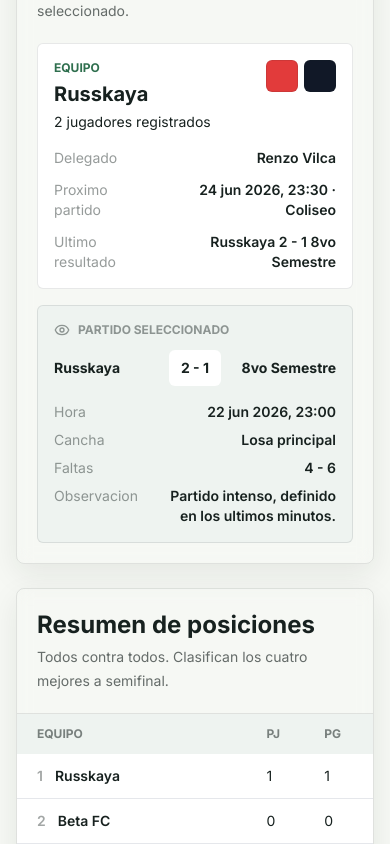
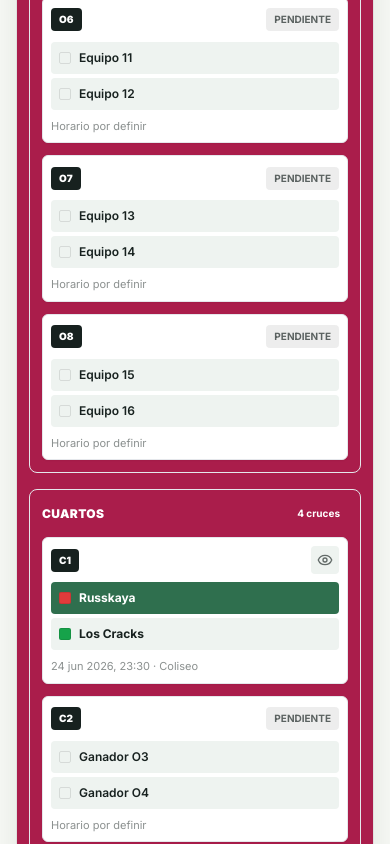
Before and after one commit to Aquiles-ryp360/campeonato-full, a Next.js app: page / in a window 390 px wide. Shown: the part 2033-2877 px from the top of the page. Built offline with nearby package versions, Linux system fonts and the light colour scheme.

Commit message:
Add mobile fixture bracket layout

```diff
--- a/src/components/public-dashboard.tsx
+++ b/src/components/public-dashboard.tsx
@@ -290,8 +290,18 @@ function KnockoutBracket({
   const bracket = buildBracket(eventTeams, eventMatches);
 
   return (
-    <div className="overflow-x-auto bg-[#aa1d4b] p-4 text-white sm:p-5">
-      <div className="min-w-[1120px] rounded-lg border border-white/12 bg-[#c02657] p-4 shadow-inner">
+    <div className="bg-[#aa1d4b] text-white">
+      <MobileKnockoutBracket
+        bracket={bracket}
+        eventTeams={eventTeams}
+        selectedMatchId={selectedMatchId}
+        selectedTeamId={selectedTeamId}
+        onSelectMatch={onSelectMatch}
+        onSelectTeam={onSelectTeam}
+      />
+
+      <div className="hidden overflow-x-auto p-4 sm:p-5 lg:block">
+        <div className="min-w-[1120px] rounded-lg border border-white/12 bg-[#c02657] p-4 shadow-inner">
         <div className="mb-4 grid grid-cols-[150px_150px_150px_1fr_150px_150px_150px] items-center gap-4 text-center text-[11px] font-black uppercase tracking-wide text-white/84">
           <BracketStageLabel>Octavos</BracketStageLabel>
           <BracketStageLabel>Cuartos</BracketStageLabel>
@@ -420,7 +430,134 @@ function KnockoutBracket({
           </BracketColumn>
         </div>
       </div>
+      </div>
     </div>
+  );
+}
+
+function MobileKnockoutBracket({
+  bracket,
+  eventTeams,
+  selectedMatchId,
+  selectedTeamId,
+  onSelectMatch,
+  onSelectTeam
+}: {
+  bracket: ReturnType<typeof buildBracket>;
+  eventTeams: Team[];
+  selectedMatchId?: string;
+  selectedTeamId?: string;
+  onSelectMatch: (match: Match) => void;
+  onSelectTeam: (team: Team) => void;
+}) {
+  return (
+    <div className="space-y-4 p-3 sm:p-4 lg:hidden">
+      <MobileBracketStage title="Octavos" count={8}>
+        {[...bracket.leftOctavos, ...bracket.rightOctavos].map((slot) => (
+          <BracketMatchCard
+            key={slot.id}
+            slot={slot}
+            teams={eventTeams}
+            selectedMatchId={selectedMatchId}
+            selectedTeamId={selectedTeamId}
+            onSelectMatch={onSelectMatch}
+            onSelectTeam={onSelectTeam}
+          />
+        ))}
+      </MobileBracketStage>
+
+      <MobileBracketStage title="Cuartos" count={4}>
+        {[...bracket.leftCuartos, ...bracket.rightCuartos].map((slot) => (
+          <BracketMatchCard
+            key={slot.id}
+            slot={slot}
+            teams={eventTeams}
+            selectedMatchId={selectedMatchId}
+            selectedTeamId={selectedTeamId}
+            onSelectMatch={onSelectMatch}
+            onSelectTeam={onSelectTeam}
+          />
+        ))}
+      </MobileBracketStage>
+
+      <MobileBracketStage title="Semifinales" count={2}>
+        {[bracket.leftSemi, bracket.rightSemi].map((slot) => (
+          <BracketMatchCard
+            key={slot.id}
+            slot={slot}
+            teams={eventTeams}
+            selectedMatchId={selectedMatchId}
+            selectedTeamId={selectedTeamId}
+            onSelectMatch={onSelectMatch}
+            onSelectTeam={onSelectTeam}
+          />
+        ))}
+      </MobileBracketStage>
+
+      <div className="grid gap-4 sm:grid-cols-2">
+        <div className="rounded-lg border border-white/14 bg-white/8 p-3">
+          <div className="mb-3 flex items-center justify-between gap-3">
+            <div className="flex items-center gap-2">
+              <span className="grid h-9 w-9 place-items-center rounded-full bg-amber-300 text-[#7c1236]">
+                <Trophy className="h-5 w-5" />
+              </span>
+              <span className="text-xs font-black uppercase tracking-wide">Final</span>
+            </div>
+          </div>
+          <BracketMatchCard
+            slot={bracket.final}
+            teams={eventTeams}
+            selectedMatchId={selectedMatchId}
+            selectedTeamId={selectedTeamId}
+            emphasis="final"
+            onSelectMatch={onSelectMatch}
+            onSelectTeam={onSelectTeam}
+          />
+        </div>
+
+        <div className="rounded-lg border border-white/14 bg-white/8 p-3">
+          <div className="mb-3 flex items-center justify-between gap-3">
+            <div className="flex items-center gap-2">
+              <span className="grid h-9 w-9 place-items-center rounded-full bg-[#17211f] text-amber-200">
+                <Medal className="h-5 w-5" />
+              </span>
+              <span className="text-xs font-black uppercase tracking-wide">Tercer lugar</span>
+            </div>
+          </div>
+          <BracketMatchCard
+            slot={bracket.thirdPlace}
+            teams={eventTeams}
+            selectedMatchId={selectedMatchId}
+            selectedTeamId={selectedTeamId}
+            emphasis="third"
+            onSelectMatch={onSelectMatch}
+            onSelectTeam={onSelectTeam}
+          />
+        </div>
+      </div>
+    </div>
+  );
+}
+
+function MobileBracketStage({
+  title,
+  count,
+  children
+}: {
+  title: string;
+  count: number;
+  children: React.ReactNode;
+}) {
+  return (
+    <section className="rounded-lg border border-white/14 bg-white/8 p-3">
+      <div className="mb-3 flex items-center justify-between gap-3">
+        <h3 className="text-xs font-black uppercase tracking-wide">{title}</h3>
+        <span className="rounded bg-white/12 px-2 py-1 text-[10px] font-bold text-white/78">
+          {count} cruces
+        </span>
+      </div>
+      <div className="grid gap-3 sm:grid-cols-2">{children}</div>
+    </section>
   );
 }
 
```
